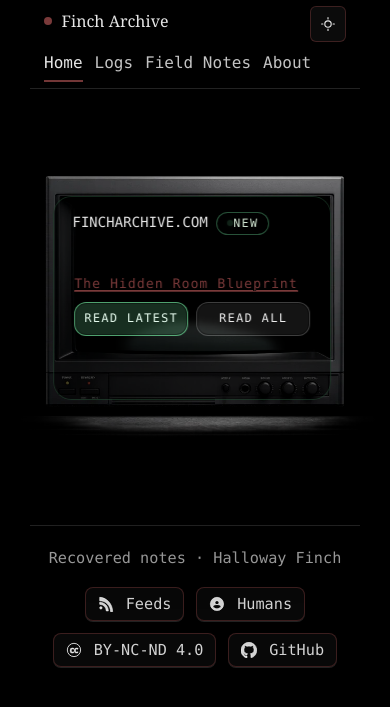
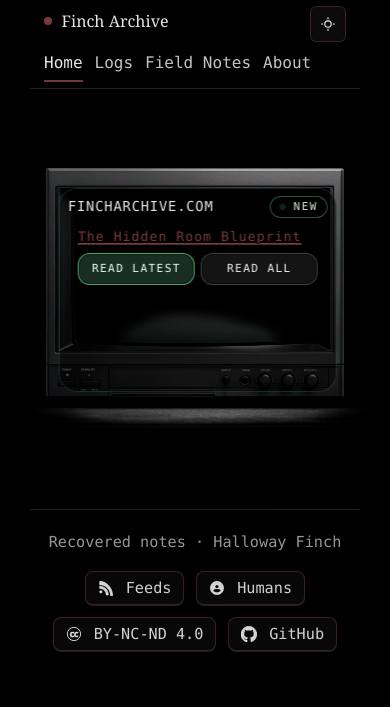
Before and after one commit to HallowayFinch/fincharchive.com, a Jekyll site: the page built from index.html, in a window 390 px wide. Shown: the top 707 px of the page. Built offline with Jekyll 4.4.1, drawn with Linux system fonts in a browser that asks for light colours.

Commit message:
Update style.css

```diff
--- a/assets/css/style.css
+++ b/assets/css/style.css
@@ -2433,63 +2433,10 @@ html, body { overflow-x: hidden; }
 .finch-activity__k{ color: rgba(232,255,233,0.62); }
 .finch-activity__ok{ color: rgba(126,255,176,.95); }
 
-/* Oscilloscope */
-.finch-scope{
-  margin-top: 10px;
-  border-radius: 12px;
-  background: rgba(0,0,0,.22);
-  box-shadow: inset 0 0 0 1px rgba(126,255,176,.12);
-  overflow: hidden;
-}
-.finch-scope--compact{ margin-top: 8px; }
-
-.finch-scope__svg{
-  display: block;
-  width: 100%;
-  height: 72px;
-}
-
-.finch-scope__grid{
-  fill: none;
-  stroke: rgba(126,255,176,.10);
-  stroke-width: 1;
-}
-
-.finch-scope__line{
-  fill: none;
-  stroke: rgba(126,255,176,.78);
-  stroke-width: 2.2;
-  filter: drop-shadow(0 0 6px rgba(126,255,176,.35));
-  stroke-linecap: round;
-  stroke-linejoin: round;
-  stroke-dasharray: 10 6;
-  animation: finchScopeDrift 2.8s linear infinite;
-}
-
-.finch-scope__beam{
-  opacity: .70;
-  animation: finchScopeBeam 2.3s linear infinite;
-}
-
-@keyframes finchScopeDrift{
-  from{ stroke-dashoffset: 0; }
-  to{ stroke-dashoffset: -64; }
-}
-@keyframes finchScopeBeam{
-  0%{ transform: translateX(-140px); }
-  100%{ transform: translateX(740px); }
-}
-
 /* Buttons (filled) */
 .finch-homeui__actions{
   display: grid;
   grid-template-columns: 1fr 1fr;
-  gap: 10px;
-  margin-top: 10px;
-}
-
-.finch-homeui__actions--mobile{
-  grid-template-columns: 1fr;
   gap: 10px;
   margin-top: 10px;
 }
@@ -2535,14 +2482,7 @@ html, body { overflow-x: hidden; }
   border-color: rgba(255,255,255,.30);
 }
 
-/* Prompt */
-.finch-homeui__prompt{
-  margin: 10px 0 0;
-  font-size: 0.82rem;
-  color: rgba(232,255,233,0.70);
-}
-.finch-homeui__prompt--mobile{ font-size: 0.88rem; }
-
+/* Prompt link */
 .finch-homeui__promptlink{
   color: rgba(255,120,120,.85);
   text-decoration: none;
@@ -2554,91 +2494,23 @@ html, body { overflow-x: hidden; }
   border-bottom-color: rgba(255,170,170,.55);
 }
 
-.finch-screen__cursor{
-  display:inline-block;
-  transform: translateY(1px);
-  opacity: 0.85;
-  animation: finchBlink 1.1s steps(1, end) infinite;
-}
-@keyframes finchBlink{ 0%,55%{opacity:0;} 56%,100%{opacity:.85;} }
-
 /* ======================================
-   Responsive: MOBILE — use viewport width (not container width)
+   Responsive: MOBILE — single source of truth
    ====================================== */
 @media (max-width: 980px){
-  /* Break out of .container/.container--wide so the CRT can actually be big */
+  /* overall vertical spacing (mobile only) */
   .finch-home{
     width: 100vw;
     margin-left: calc(50% - 50vw);
     margin-right: calc(50% - 50vw);
     margin-top: 0;
-    padding: 10px 12px 18px; /* gives the “small side padding” you wanted */
-  }
-
-  /* CRT uses almost the full viewport */
+    padding: 10px 0 18px;
+  }
+
+  /* CRT: slightly wider than viewport, truly centered */
   .finch-crtframe{
-    width: 100%;
-    max-width: 820px;
-  }
-
-  /* switch panes */
-  .finch-homeui__desktop{ display: none; }
-  .finch-homeui__mobile{ display: block; }
-
-  /* tighten inner padding so buttons fit */
-  .finch-screen--home .finch-screen__body{
-    padding: 12px;
-  }
-
-  /* reduce header height a touch */
-  .finch-screen__header{
-    padding: 8px 10px 6px;
-  }
-  .finch-screen__label,
-  .finch-screen__meta,
-  .finch-screen__cond{
-    font-size: 0.70rem;
-  }
-  .finch-screen__clock{
-    font-size: 0.78rem;
-  }
-
-  /* mobile buttons must be big and visible */
-  .finch-screen__btn{
-    min-height: 46px;
-    font-size: 0.78rem;
-    padding: 10px 12px;
-  }
-
-  .finch-scope__svg{ height: 60px; }
-}
-
-@media (max-width: 420px){
-  .finch-home{ padding-left: 10px; padding-right: 10px; }
-  .finch-scope__svg{ height: 54px; }
-}
-
-/* =====================================================================
-   MOBILE CRT LAYOUT — single source of truth
-   Goal: keep desktop unchanged, and make the CRT feel "full size" on phones
-   while keeping the terminal content clipped to the visible screen.
-   ===================================================================== */
-
-@media (max-width: 980px) {
-  /* Make the homepage CRT section full-bleed even if the layout wraps content */
-  .finch-home {
-    width: 100vw;
-    margin-left: calc(50% - 50vw);
-    margin-right: calc(50% - 50vw);
-    padding: 18px 0 26px;
-  }
-
-  /* CRT: occupy (slightly wider than) the viewport, centered */
-  .finch-crtframe{
-    width: 120vw;               /* you liked this size */
+    width: 120vw;               /* you like this size */
     max-width: none;
-    padding-left: 0;
-    padding-right: 0;
     box-sizing: border-box;
 
     position: relative;
@@ -2655,11 +2527,8 @@ html, body { overflow-x: hidden; }
 
   /* Screen region: align to CRT glass */
   .finch-crtframe__screen{
-    position: absolute;
-    z-index: 2;
-
     /* tuned for the current CRT asset */
-    inset: 18% 12% 36% 12%;     /* top | right | bottom | left */
+    inset: 18% 12% 36% 12%;
     border-radius: 18px;
 
     overflow: hidden;
@@ -2667,122 +2536,103 @@ html, body { overflow-x: hidden; }
     box-shadow: inset 0 0 0 1px rgba(126,255,176,.16);
     -webkit-mask-image: -webkit-radial-gradient(white, black);
 
-    /* subtle right nudge so content sits better in the glass */
-    transform: translateX(13.0%);
-  }
-
-  /* Tighten mobile content so it fits inside the glass comfortably */
-  .finch-screen--home{
-    padding: 8px 9px 10px;
-    font-size: 0.88rem;
-    line-height: 1.32;
-  }
-
-  /* Header variants: show FINCHARCHIVE.COM on mobile, keep desktop header intact */
-  .finch-screen__headline--mobile { display: block; }
-  .finch-screen__headline--desktop { display: none; }
-
-  /* keep header in one line; truncate safely */
-  .finch-screen__headline{
+    /* nudge right to sit inside the glass */
+    --mobile-screen-nudge: 15%;
+    transform: translateX(var(--mobile-screen-nudge));
+  }
+
+  /* switch panes */
+  .finch-homeui__desktop{ display: none; }
+  .finch-homeui__mobile{ display: block; }
+
+  /* mobile header: brand left, pill right (same line) */
+  .finch-screen__headline--mobile{
+    display: flex;
+    align-items: center;
+    justify-content: space-between;
+    gap: 10px;
+
     white-space: nowrap;
     overflow: hidden;
+  }
+  .finch-screen__headline--desktop{ display: none; }
+
+  .finch-mobile-brand{
+    min-width: 0;
+    overflow: hidden;
     text-overflow: ellipsis;
-  }
-
-  /* Mobile UI wrappers */
-  .finch-homeui__mobile {
-    display: block;
-  }
-
-  .finch-homeui__mobile .finch-homeui__top {
-    margin-bottom: 10px;
-  }
-
-  .finch-homeui__mobile .finch-homeui__actions {
-    margin-top: 10px;
-  }
-
-  /* Mobile buttons: smaller + two across */
-   .finch-homeui__mobile .finch-homeui__actions{
-     display: grid;
-     grid-template-columns: 1fr 1fr;
-     gap: 8px;
-     margin-top: 10px;
-   }
-
-   .finch-homeui__mobile .finch-screen__btn{
-     width: auto;
-     min-height: 34px;
-     padding: 7px 8px;
-     font-size: 0.74rem;
-     line-height: 1;
-     white-space: nowrap;
-     letter-spacing: 0.12em;
-   }
-
-  /* Hide Transmission Lookup on the homepage (per latest decision) */
-  .finch-homeui__mobile a[href$="/t/"],
-  .finch-homeui__desktop a[href$="/t/"] {
-    display: none !important;
-  }
-}
-
-  /* ---------------------------------------------------
-     Mobile: move pill to top-right of the CRT glass
-     + tiny blinking LED for motion (mobile only)
-     --------------------------------------------------- */
-
-  /* Create a positioning context inside the mobile UI */
-  .finch-homeui__mobile{
-    position: relative;
-  }
-
-  /* Corner pill container */
-  .finch-mobile-status{
-    position: absolute;
-    top: 10px;
-    right: 10px;
-    z-index: 5;
-    pointer-events: none; /* don’t block taps */
-  }
-
-  /* Corner pill styling */
-  .finch-active__pill--corner{
-    display: inline-flex;
-    align-items: center;
+    letter-spacing: 0.06em;
+  }
+
+  .finch-mobile-pill{
+    flex: 0 0 auto;
+  }
+
+  /* make the pill slightly more compact for header */
+  .finch-active__pill--mobilehead{
     gap: 8px;
-    padding: 3px 10px;
-    font-size: 0.70rem;
+    padding: 3px 9px;
+    font-size: 0.68rem;
     letter-spacing: 0.14em;
   }
 
-  /* Make room so the title/link doesn't collide with the corner pill */
-  .finch-homeui__mobile .finch-homeui__top{
-    padding-top: 22px;
-  }
-
-  /* Tiny LED blink */
+  /* tiny LED blink (mobile only) */
   .finch-led{
     width: 6px;
     height: 6px;
     border-radius: 999px;
     background: rgba(126,255,176,.92);
-    box-shadow:
-      0 0 10px rgba(126,255,176,.35),
-      0 0 2px rgba(126,255,176,.55);
+    box-shadow: 0 0 10px rgba(126,255,176,.35), 0 0 2px rgba(126,255,176,.55);
     animation: finchLedBlink 1.35s steps(1,end) infinite;
   }
-
   @keyframes finchLedBlink{
     0%, 78% { opacity: .15; }
     79%, 86% { opacity: 1; }
     87%, 100% { opacity: .25; }
   }
 
+  /* tighten mobile content */
+  .finch-screen--home{
+    padding: 8px 9px 10px;
+    font-size: 0.86rem;
+    line-height: 1.30;
+  }
+
+  /* Mobile UI spacing */
+  .finch-homeui__mobile .finch-homeui__top{
+    margin-bottom: 8px;
+  }
+
+  /* Mobile buttons: smaller + tighter */
+  .finch-homeui__mobile .finch-homeui__actions{
+    display: grid;
+    grid-template-columns: 1fr 1fr;
+    gap: 6px;
+    margin-top: 8px;
+  }
+
+  .finch-homeui__mobile .finch-screen__btn{
+    width: auto;
+    min-height: 32px;
+    padding: 6px 8px;
+    font-size: 0.70rem;
+    line-height: 1;
+    white-space: nowrap;
+    letter-spacing: 0.12em;
+    border-radius: 12px;
+  }
+
+  /* Hide Transmission Lookup on the homepage (per latest decision) */
+  .finch-homeui__mobile a[href$="/t/"],
+  .finch-homeui__desktop a[href$="/t/"]{
+    display: none !important;
+  }
+}
+
 /* Desktop: ensure desktop header shows as before */
-@media (min-width: 981px) {
-  .finch-screen__headline--desktop { display: block; }
-  .finch-screen__headline--mobile { display: none; }
+@media (min-width: 981px){
+  .finch-screen__headline--desktop{ display: block; }
+  .finch-screen__headline--mobile{ display: none; }
 }
 
 /* =====================================================================
@@ -2790,18 +2640,18 @@ html, body { overflow-x: hidden; }
    (Prevents one card stretching or collapsing differently than the other.)
    ===================================================================== */
 
-.finch-pager__card {
+.finch-pager__card{
   display: flex;
   flex-direction: column;
 }
 
-.finch-pager__card > a {
+.finch-pager__card > a{
   display: flex;
   flex-direction: column;
   height: 100%;
   gap: 10px;
 }
 
-.finch-pager__card .finch-pager__meta {
+.finch-pager__card .finch-pager__meta{
   margin-top: auto;
 }
```
